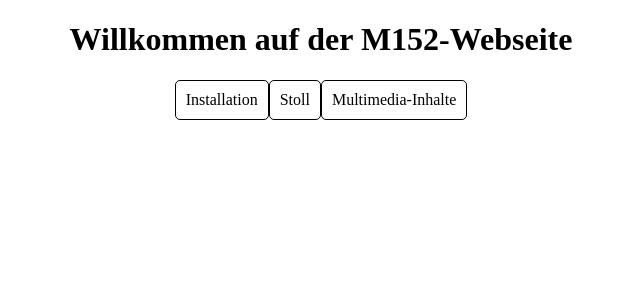
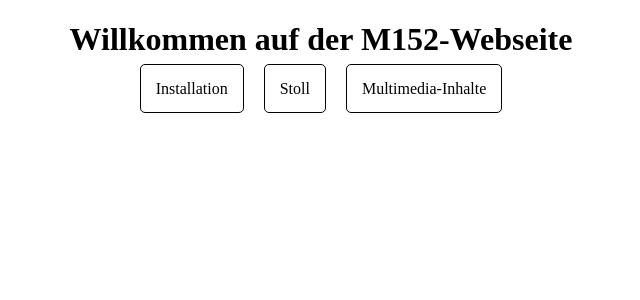
Before and after one commit to GogoDeveloper/m152, a PHP site: page / in a window 1280 px wide. Shown: the top 300 px of the page, without its empty margins (319-959 px from the left). Run offline with PHP 8.4, Linux system fonts and the light colour scheme.

Commit message:
beautified nav links

```diff
--- a/styles/style.css
+++ b/styles/style.css
@@ -13,7 +13,11 @@ a:hover{
 }
 
 .nav-item{
-    padding: 10px;
+    padding-right: 10px;
+    padding-left: 10px;
+}
+.nav-link{
+    padding: 15px;
     border: 1px solid black;
     border-radius: 5px;
 }
```
